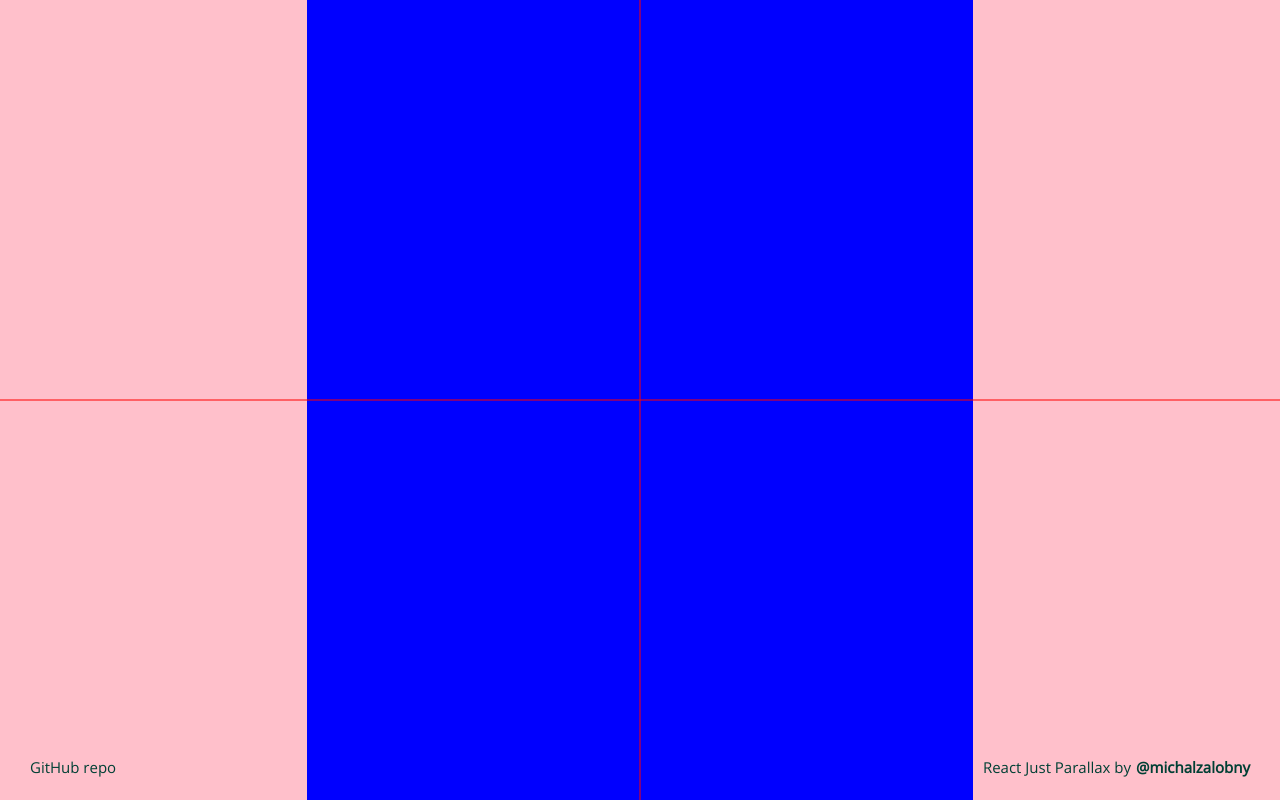
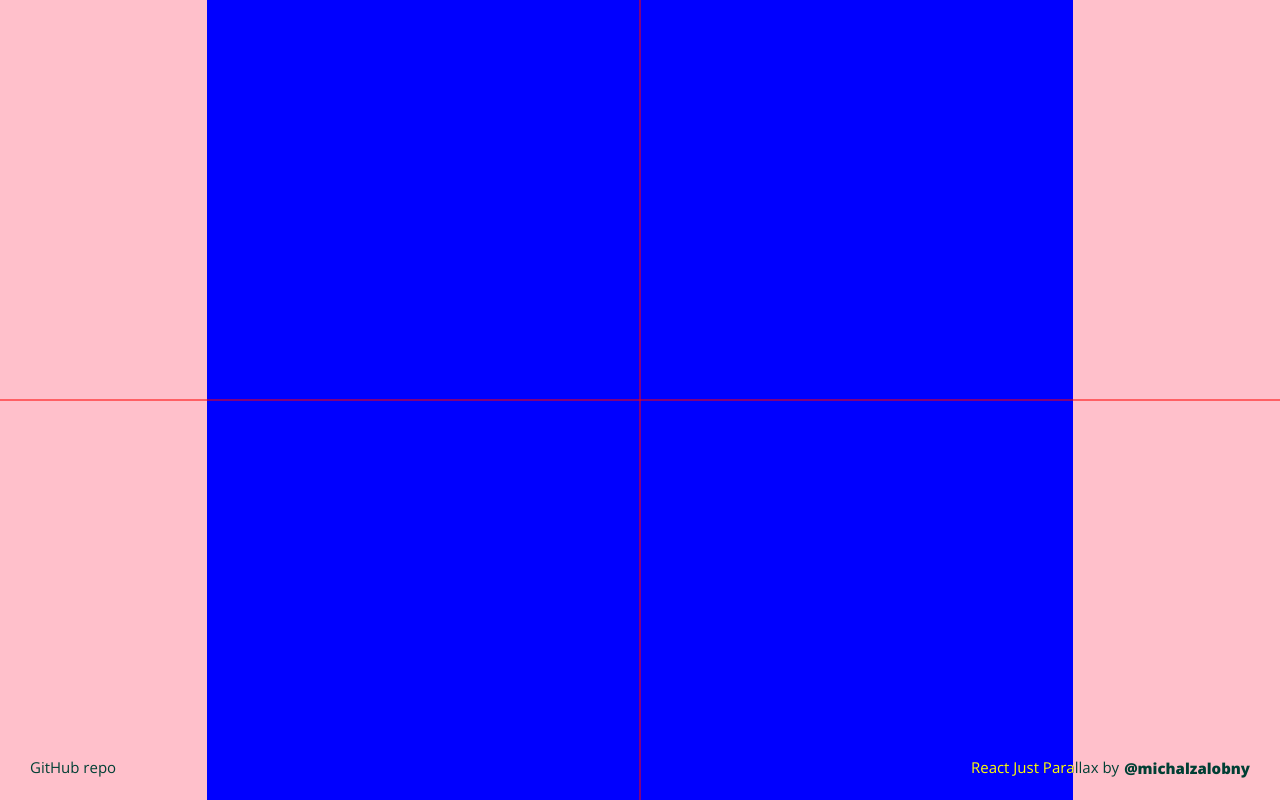
Before and after one commit to michalzalobny/react-just-parallax, a Next.js app in the folder frontend/: page / in a window 1280 px wide. Built offline with nearby package versions, Linux system fonts and the light colour scheme; no server answers.

Commit message:
Update font

```diff
--- a/frontend/src/components/Caption/classes/App.ts
+++ b/frontend/src/components/Caption/classes/App.ts
@@ -36,7 +36,7 @@ export class App {
     this._ctx = this._canvas.getContext('2d');
     this._textSketch = new TextSketch({
       ctx: this._ctx,
-      text: 'WPARA LLAX',
+      text: 'PARA LLAX',
     });
 
     this._preloadFont();
@@ -78,7 +78,7 @@ export class App {
 
   _preloadFont() {
     const fontA = new FontFaceObserver('opensans');
-    const fontB = new FontFaceObserver('roboto');
+    const fontB = new FontFaceObserver('teko');
 
     Promise.all([fontA.load(null, 2500), fontB.load(null, 2500)])
       .then(
--- a/frontend/src/components/Caption/classes/Components/TextSketch.ts
+++ b/frontend/src/components/Caption/classes/Components/TextSketch.ts
@@ -11,7 +11,7 @@ interface Constructor {
 
 export class TextSketch {
   static defaultEase = 'expo.inOut';
-  static edgeSize = 0.08;
+  static edgeSize = 0.07;
 
   _rendererBounds: Bounds = { width: 100, height: 0 };
   _translateOffset = { x: 0, y: 0 };
@@ -30,7 +30,7 @@ export class TextSketch {
 
   update(updateInfo: UpdateInfo) {
     if (!this._ctx) return;
-    this._ctx.font = `bold ${this._textMeasures.fontSize}px roboto`;
+    this._ctx.font = `bold ${this._textMeasures.fontSize}px teko`;
 
     this._ctx.fillStyle = `rgba(0,0,0,${this._opacity})`;
 
@@ -96,7 +96,7 @@ export class TextSketch {
 
   _updateFontSize() {
     if (!this._ctx) return;
-    this._ctx.font = `bold ${this._textMeasures.fontSize}px roboto`;
+    this._ctx.font = `bold ${this._textMeasures.fontSize}px teko`;
 
     const metrics = this._ctx.measureText(this._textValue);
     const actualHeight = metrics.actualBoundingBoxAscent + metrics.actualBoundingBoxDescent;
@@ -109,7 +109,7 @@ export class TextSketch {
     this._rendererBounds = bounds;
     if (!this._ctx) return;
 
-    this._textMeasures.fontSize = this._rendererBounds.height * 0.1 * 8;
+    this._textMeasures.fontSize = this._rendererBounds.height * 0.1 * 7;
     this._updateFontSize();
   }
 
--- a/frontend/src/containers/IndexPage/IndexPage.styles.ts
+++ b/frontend/src/containers/IndexPage/IndexPage.styles.ts
@@ -23,9 +23,9 @@ export const CaptionWrapper = styled.div`
 
 export const Wrapper = styled.div`
   margin: 0 auto;
-  width: 80%;
+  width: 90%;
 
   ${media.tablet} {
-    width: 100rem;
+    width: 130rem;
   }
 `;
--- a/frontend/src/pages/_app.tsx
+++ b/frontend/src/pages/_app.tsx
@@ -16,7 +16,7 @@ export default function MyApp({ Component, pageProps }: AppProps) {
 
   useEffect(() => {
     const fontA = new FontFaceObserver('opensans');
-    const fontB = new FontFaceObserver('roboto');
+    const fontB = new FontFaceObserver('teko');
 
     Promise.all([fontA.load(null, 2500), fontB.load(null, 2500)])
       .then(
--- a/frontend/src/pages/_document.tsx
+++ b/frontend/src/pages/_document.tsx
@@ -38,7 +38,7 @@ export default class Document extends NextDocument {
             rel="preload"
             as="font"
             type="font/woff2"
-            href={'/fonts/roboto900.woff2'}
+            href={'/fonts/teko700.woff2'}
             crossOrigin="anonymous"
           />
 
@@ -47,6 +47,14 @@ export default class Document extends NextDocument {
             as="font"
             type="font/woff"
             href={'/fonts/openSans400.woff'}
+            crossOrigin="anonymous"
+          />
+
+          <link
+            rel="preload"
+            as="font"
+            type="font/woff2"
+            href={'/fonts/openSans800.woff2'}
             crossOrigin="anonymous"
           />
 
--- a/frontend/src/styles/base/fonts.scss
+++ b/frontend/src/styles/base/fonts.scss
@@ -1,9 +1,9 @@
 @font-face {
-  font-family: 'roboto';
-  font-weight: 900;
+  font-family: 'teko';
+  font-weight: 700;
   font-style: normal;
   font-display: swap;
-  src: url('/fonts/roboto900.woff2') format('woff2');
+  src: url('/fonts/teko700.woff2') format('woff2');
 }
 
 @font-face {
@@ -13,3 +13,11 @@
   font-display: swap;
   src: url('/fonts/openSans400.woff') format('woff');
 }
+
+@font-face {
+  font-family: 'opensans';
+  font-weight: 800;
+  font-style: normal;
+  font-display: swap;
+  src: url('/fonts/openSans800.woff2') format('woff2');
+}
```
Also changed, not shown: frontend/public/fonts/roboto900.woff2 (deleted), frontend/public/fonts/teko700.woff2 (added).
